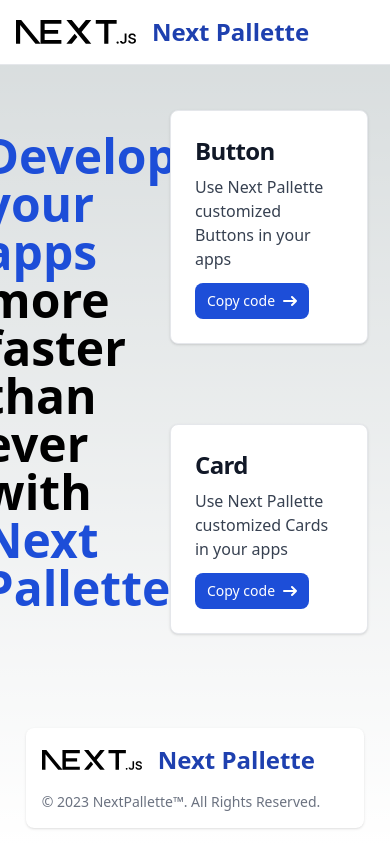
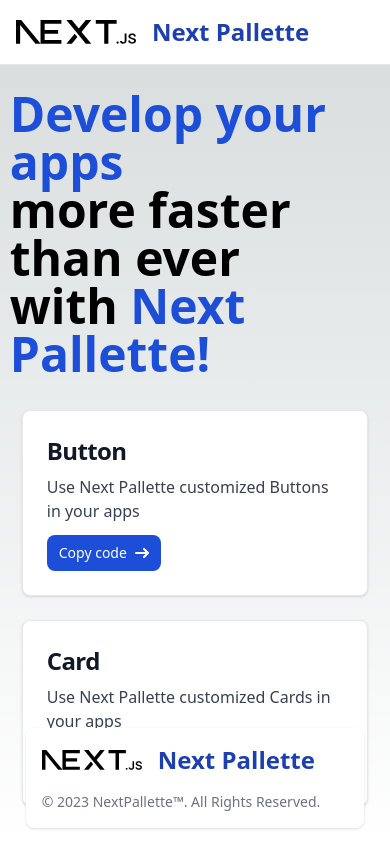
Before and after one commit to Muhammad-Shahid-Jamal/NextPallette, a Next.js app: page /home in a window 390 px wide. Built offline with nearby package versions, Linux system fonts and the light colour scheme.

Commit message:
fix: responsiveness of layout is fixed now

```diff
--- a/components/landingPage/demoComponents.tsx
+++ b/components/landingPage/demoComponents.tsx
@@ -4,7 +4,7 @@
 
 function DemoComponents() {
   return (
-    <div className="w-3/5 flex justify-center items-center flex-wrap">
+    <div className="w-3/5 flex justify-center items-center flex-wrap max-md:w-full">
       {components.map((data) => (
         <LayoutCards key={data.id} {...data} />
       ))}
--- a/components/landingPage/index.tsx
+++ b/components/landingPage/index.tsx
@@ -4,7 +4,7 @@
 
 function LandingPage() {
   return (
-    <div className="flex h-full ">
+    <div className="flex h-full max-md:flex-col max-md:justify-around">
       <Introduction />
       <DemoComponents />
     </div>
--- a/components/landingPage/introduction.tsx
+++ b/components/landingPage/introduction.tsx
@@ -2,7 +2,7 @@
 
 function Introduction() {
   return (
-    <div className="w-2/5 flex justify-center items-center">
+    <div className="w-2/5 flex justify-center items-center max-md:w-full  max-md:py-5">
       <h1 className="text-5xl font-bold">
         <span className="text-blue-700">Develop your apps</span>
         <br /> more faster than ever
```
